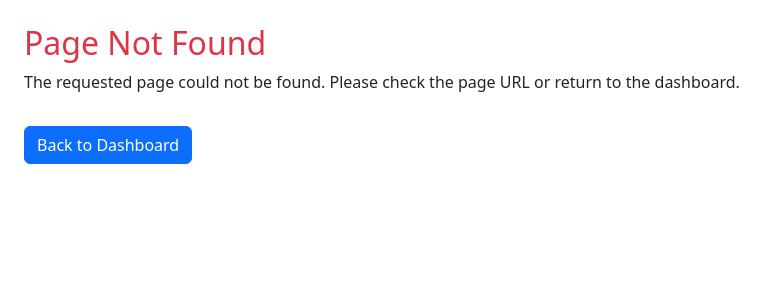
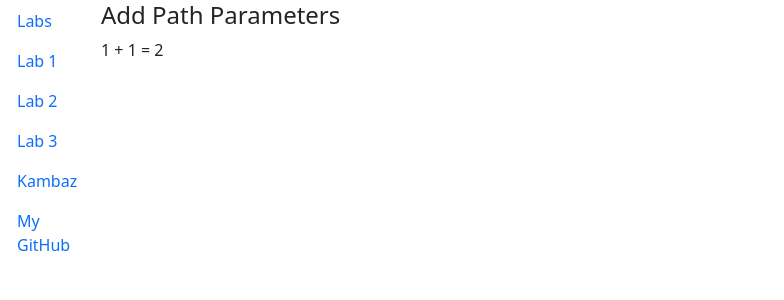
Before and after one commit to wong-anni/kambaz-next-js, a Next.js app: page /labs/lab3/add/1/1 in a window 1280 px wide. Before the commit this address had no page. Shown: the top 300 px of the page, without its empty margins (0-784 px from the left). Built offline with nearby package versions, Linux system fonts and the light colour scheme.

Commit message:
encoding pathnames for url slug updates, rendering data structures

```diff
--- a/app/labs/TOC.tsx
+++ b/app/labs/TOC.tsx
@@ -2,21 +2,24 @@
 
 import { Nav, NavItem, NavLink } from "react-bootstrap";
 import Link from "next/link";
+import { usePathname } from "next/navigation";
+
 export default function TOC() {
- return (
+  const pathname = usePathname();
+  return (
    <Nav variant="pills">
      <NavItem>
-       <NavLink href="/labs" as={Link}>Labs</NavLink>
-     </NavItem>
+       <NavLink href="/labs" as={Link} className={`nav-link ${pathname.endsWith("labs") ? "active" : ""}`}>
+       Labs</NavLink> </NavItem>
      <NavItem>
-       <NavLink href="/labs/lab1" as={Link}>Lab 1</NavLink>
-     </NavItem>
+       <NavLink href="/labs/lab1" as={Link} className={`nav-link ${pathname.endsWith("lab1") ? "active" : ""}`}>
+       Lab 1</NavLink> </NavItem>
      <NavItem>
-       <NavLink href="/labs/lab2" as={Link}>Lab 2</NavLink>
-     </NavItem>
+       <NavLink href="/labs/lab2" as={Link} className={`nav-link ${pathname.endsWith("lab2") ? "active" : ""}`}>
+       Lab 2</NavLink> </NavItem>
      <NavItem>
-       <NavLink href="/labs/lab3" as={Link}>Lab 3</NavLink>
-     </NavItem>
+       <NavLink href="/labs/lab3" as={Link} className={`nav-link ${pathname.endsWith("lab3") ? "active" : ""}`}>
+       Lab 3</NavLink> </NavItem>
      <NavItem>
        <NavLink href="/" as={Link}>Kambaz</NavLink>
      </NavItem>
--- /dev/null
+++ b/app/labs/lab3/Square.tsx
@@ -0,0 +1,6 @@
+import React, { ReactNode } from "react";
+
+export default function Square({ children }: { children: ReactNode }) {
+    const num = Number(children);
+    return <span id="wd-square">{num * num}</span>;
+}
--- /dev/null
+++ b/app/labs/lab3/add/[a]/[b]/page.tsx
@@ -0,0 +1,9 @@
+"use client"
+import { useParams } from "next/navigation";
+export default function AddPathParameters() {
+    const { a, b } = useParams();
+    return (
+        <div id="wd-add"> <h4>Add Path Parameters</h4>
+            {a} + {b} = {parseInt(a as string) + parseInt(b as string)}
+        </div>
+);}
--- /dev/null
+++ b/app/labs/lab3/todo/todos.json
@@ -0,0 +1,5 @@
+[
+    { "title": "Buy milk", "status": "CANCELED", "done": true },
+    { "title": "Pickup the kids", "status": "IN PROGRESS", "done": false },
+    { "title": "Walk the dog", "status": "DEFERRED", "done": false }
+]
```
Also changed, not shown: app/labs/lab3/Add.tsx (added, +10 -0 lines), app/labs/lab3/Highlight.tsx (added, +9 -0 lines), app/labs/lab3/PathParameters.tsx (added, +9 -0 lines), app/labs/lab3/page.tsx (+28 -1 lines), app/labs/lab3/todo/TodoItem.tsx (added, +11 -0 lines), app/labs/lab3/todo/TodoList.tsx (added, +14 -0 lines).
